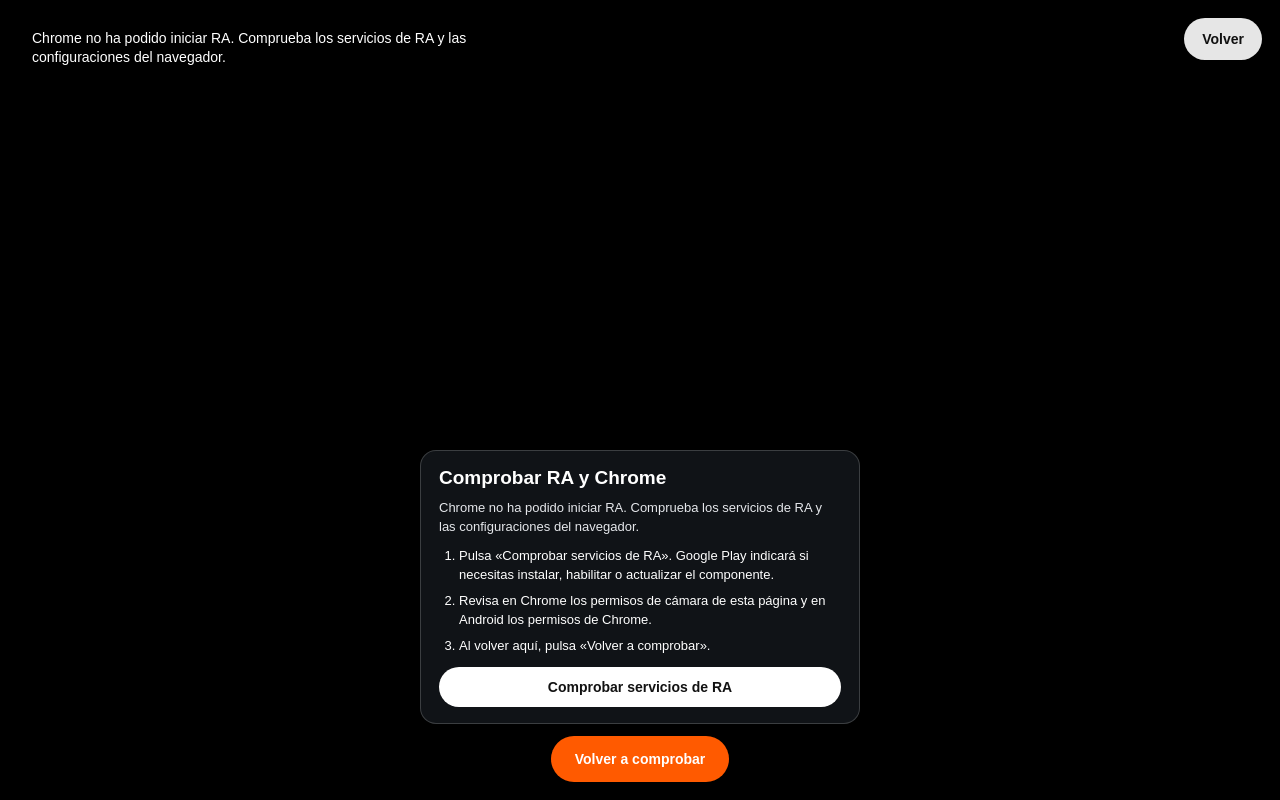
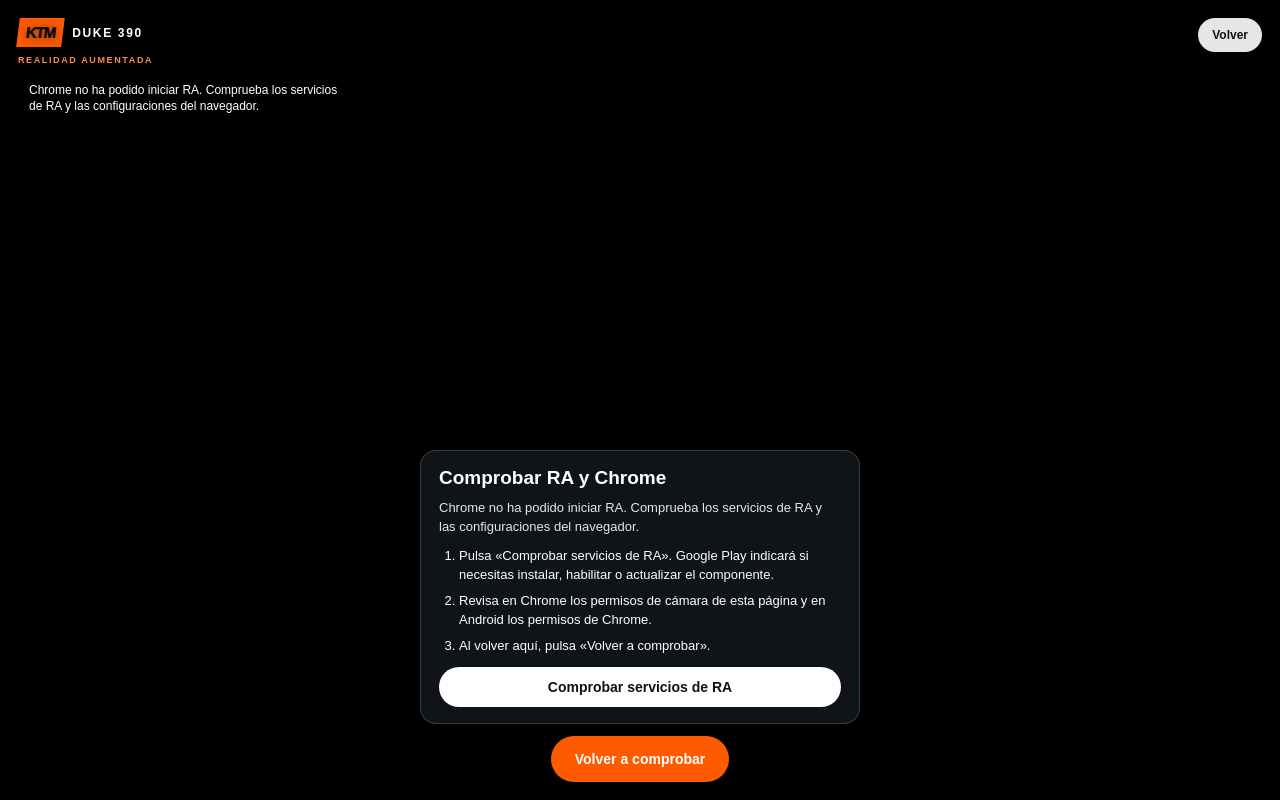
Before and after one commit to inmersoxr/ktm, a website built with Vite: page ar.html in a window 1280 px wide. Built offline with nearby package versions, Linux system fonts and the light colour scheme; what playcanvas would draw is missing.

Commit message:
Add persistent KTM branded AR overlay

```diff
--- a/ar.html
+++ b/ar.html
@@ -29,16 +29,34 @@
         #ar-start { flex-shrink:0; }
         body.xr-active #ar-guide { display:none; }
         @media (max-width:520px) { #ar-guide {padding:13px 15px; max-height:57vh;} #ar-guide h2 {font-size:17px;} }
-        body.xr-active #ar-status { margin:0 auto; }
+
+        /* Persistent KTM identity in the WebXR DOM overlay. */
+        #ar-identity { display:flex; flex-direction:column; align-items:flex-start; gap:8px; min-width:0; }
+        #ar-brand { display:flex; align-items:center; gap:9px; color:#fff; text-shadow:0 1px 10px rgba(0,0,0,.45); }
+        #ar-brand-mark { display:inline-flex; align-items:center; justify-content:center; padding:6px 8px; background:#ff5a00; color:#111; font-size:15px; font-weight:950; letter-spacing:-.075em; transform:skew(-7deg); }
+        #ar-brand-model { font-size:12px; font-weight:800; letter-spacing:.14em; white-space:nowrap; }
+        #ar-mode-label { color:#ff8a4b; font-size:9px; font-weight:750; letter-spacing:.18em; text-shadow:0 1px 10px #000; }
+        #ar-status { max-width:min(310px, 68vw); font-size:12px; padding:9px 11px; background:rgba(0,0,0,.52); }
+        #ar-back { flex-shrink:0; font-size:12px; padding:10px 14px; }
+        #ar-tip { align-self:center; max-width:330px; margin-top:auto; margin-bottom:12px; padding:10px 14px; border:1px solid rgba(255,255,255,.15); border-radius:12px; background:rgba(0,0,0,.58); color:#fff; text-align:center; font-size:12px; line-height:1.4; opacity:0; transform:translateY(8px); transition:opacity .35s ease, transform .35s ease; pointer-events:none; }
+        #ar-tip[hidden] { display:none; }
+        #ar-tip.shown { opacity:1; transform:translateY(0); }
+        @media (max-width:520px) { #ar-tip { font-size:11px; max-width:280px; } #ar-brand-model { font-size:11px; } }
+        body.xr-active #ar-status { margin:0; }
     </style>
 </head>
 <body>
     <canvas id="ar-canvas"></canvas>
     <div id="ar-ui">
         <div id="ar-top">
-            <div id="ar-status">Cargando motocicleta…</div>
+            <div id="ar-identity">
+                <div id="ar-brand"><span id="ar-brand-mark">KTM</span><strong id="ar-brand-model">DUKE 390</strong></div>
+                <div id="ar-mode-label">REALIDAD AUMENTADA</div>
+                <div id="ar-status">Cargando motocicleta…</div>
+            </div>
             <button id="ar-back" type="button">Volver</button>
         </div>
+        <div id="ar-tip" hidden>Mueve el móvil para detectar una superficie. Toca el aro para colocar la moto.</div>
 
         <section id="ar-guide" aria-live="polite" hidden>
             <h2 id="ar-guide-heading"></h2>
```
